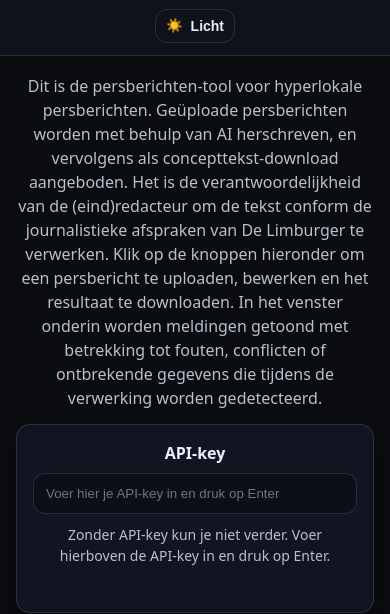
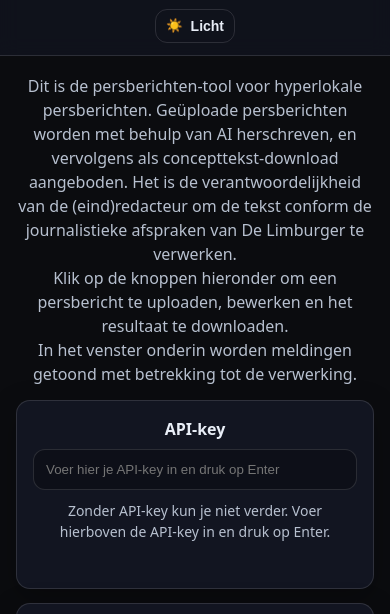
Before and after one commit to torstenfaruhn/via-persberichten-tool, a website: page public/index.html in a window 390 px wide. Shown: the part 162-776 px from the top of the page. Drawn offline with Linux system fonts and the light colour scheme.

Commit message:
Update index.html

```diff
--- a/public/index.html
+++ b/public/index.html
@@ -36,9 +36,9 @@
       <section class="intro" aria-label="Uitleg">
         <p class="intro__text">
           Dit is de persberichten-tool voor hyperlokale persberichten. Geüploade persberichten worden met behulp van AI herschreven, en vervolgens als concepttekst-download aangeboden. Het is de verantwoordelijkheid van de (eind)redacteur om de tekst conform de journalistieke afspraken
-          van De Limburger te verwerken.
-          Klik op de knoppen hieronder om een persbericht te uploaden, bewerken en het resultaat te downloaden.
-          In het venster onderin worden meldingen getoond met betrekking tot fouten, conflicten of ontbrekende gegevens die tijdens de verwerking worden gedetecteerd.
+          van De Limburger te verwerken.<br>
+          Klik op de knoppen hieronder om een persbericht te uploaden, bewerken en het resultaat te downloaden.<br>
+          In het venster onderin worden meldingen getoond met betrekking tot de verwerking.
         </p>
       </section>
 
@@ -89,7 +89,7 @@
       <div class="footer__inner">
         © 2026 MHLI/DL. Let op: AI-gegenereerde tekst. De uitvoer van deze tool concepttekst. De inhoud
         is bedoeld als hulpmiddel voor redactionele bewerking. De output is geen medisch, juridisch,
-        financieel of ander professioneel advies. De redactie blijft zelf verantwoordelijk voor
+        financieel of ander professioneel advies. <br>De redactie blijft zelf verantwoordelijk voor
         fact-checking en eindredactie.
       </div>
     </footer>
```
